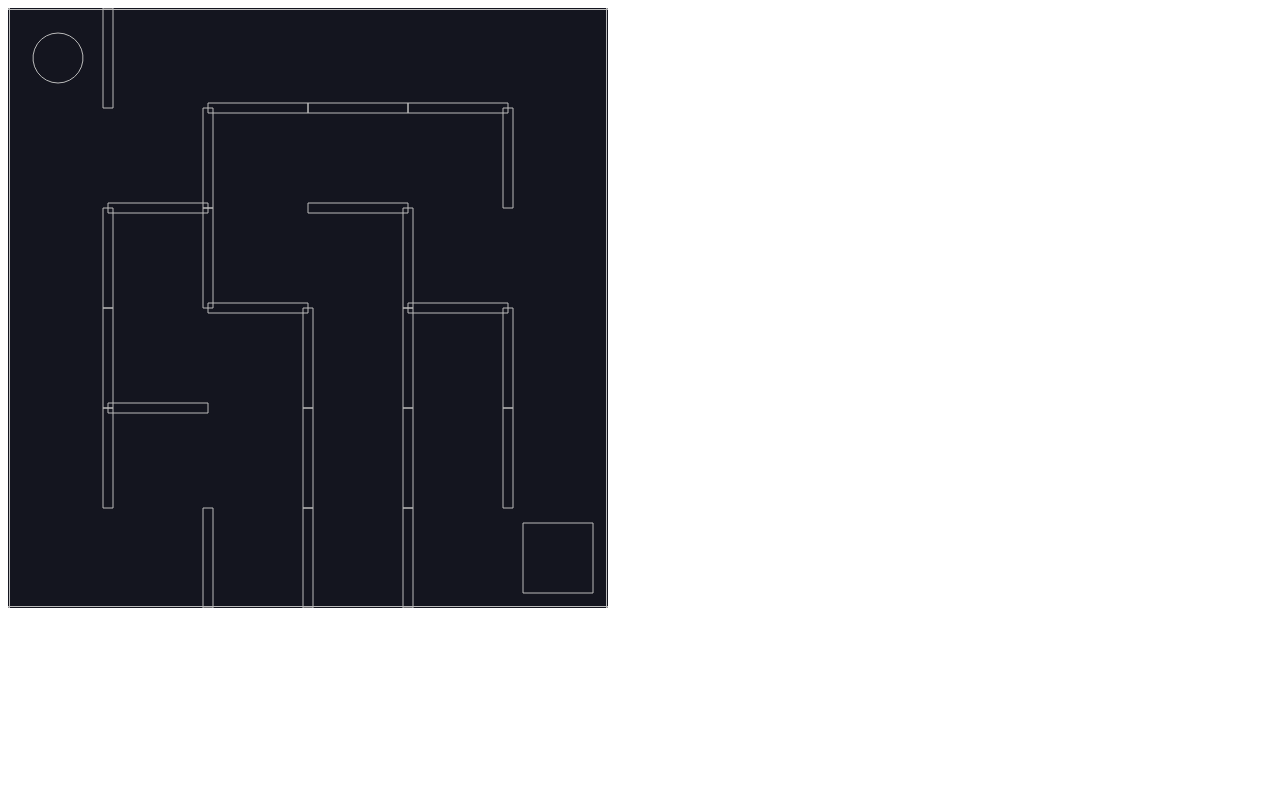
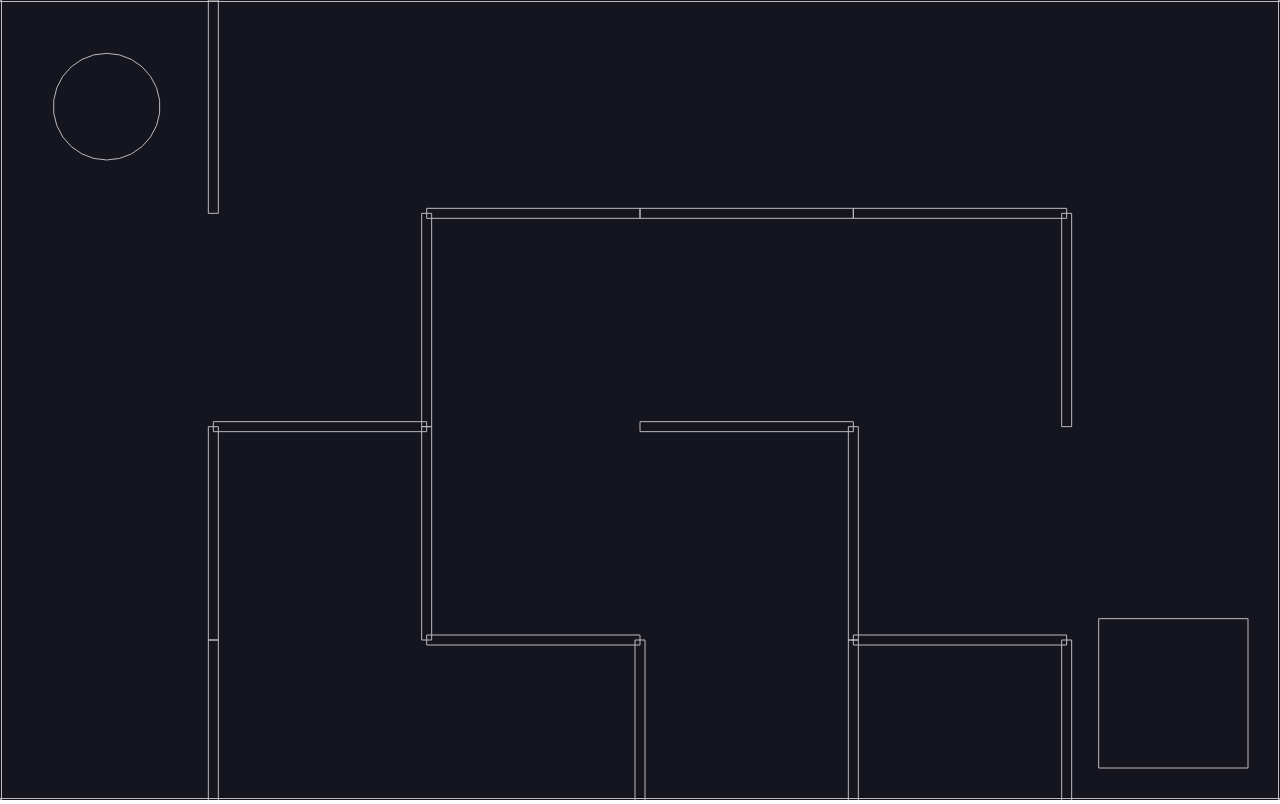
Before and after one commit to mattbuckwell/maze-js, a plain HTML site: page index.html in a window 1280 px wide. Drawn offline with nearby package versions, Linux system fonts and the light colour scheme.

Commit message:
stretching the maze canvas to fit a user screen

```diff
--- a/app.js
+++ b/app.js
@@ -2,8 +2,8 @@ const { Engine, Render, Runner, World, Bodies, Body, Events } = Matter;
 
 // adstracting values out of the code to be more flexible
 const cells = 6;
-const width = 600;
-const height = 600;
+const width = window.innerWidth;
+const height = window.innerHeight;
 
 const unitLength = width / cells;
 
@@ -231,7 +231,7 @@ document.addEventListener("keydown", (event) => {
   }
 });
 
-// Win Condition
+// --- Win Condition ---
 
 Events.on(engine, "collisionStart", (event) => {
   // callback function - will be invoked when theres a collision between 2 different shapes
--- a/index.html
+++ b/index.html
@@ -4,6 +4,7 @@
     <meta charset="UTF-8" />
     <meta name="viewport" content="width=device-width, initial-scale=1.0" />
     <title>Maze.js</title>
+    <link rel="stylesheet" href="style.css" />
     <script src="https://cdnjs.cloudflare.com/ajax/libs/matter-js/0.19.0/matter.min.js"></script>
   </head>
   <body>
--- /dev/null
+++ b/style.css
@@ -0,0 +1,3 @@
+body {
+    margin: 0;
+}
```
